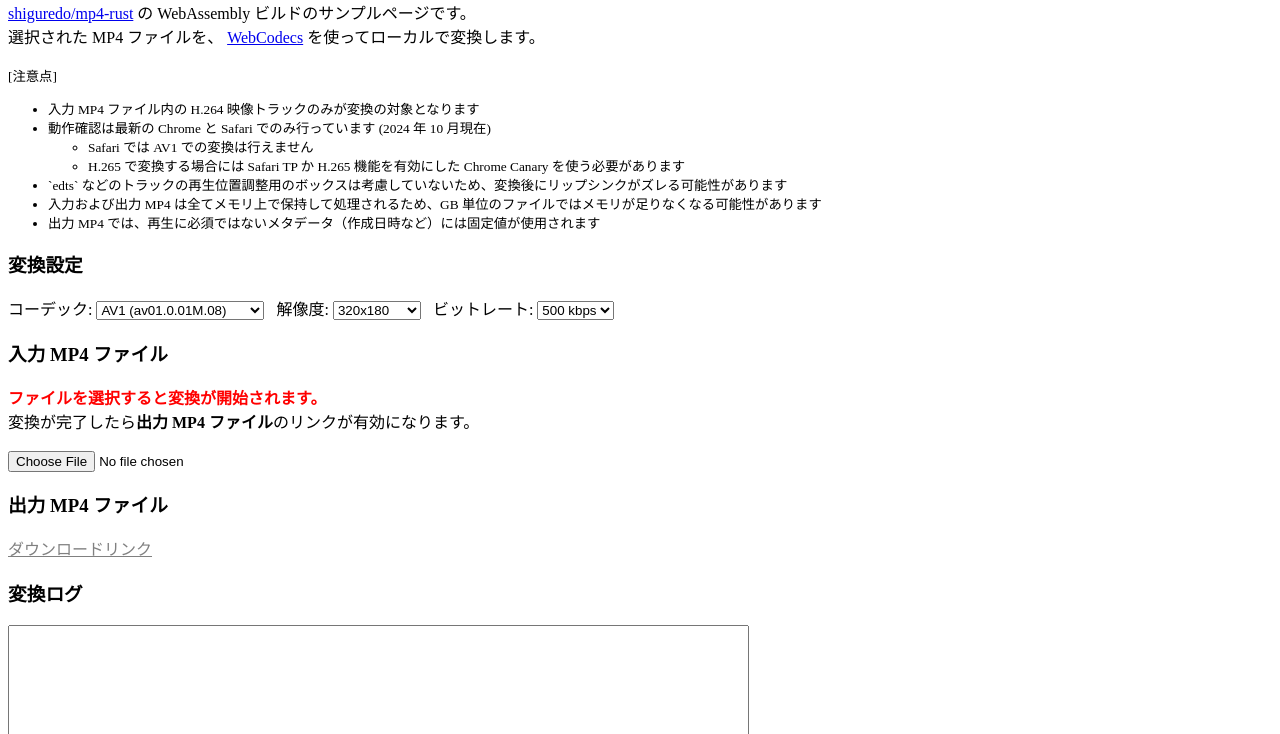
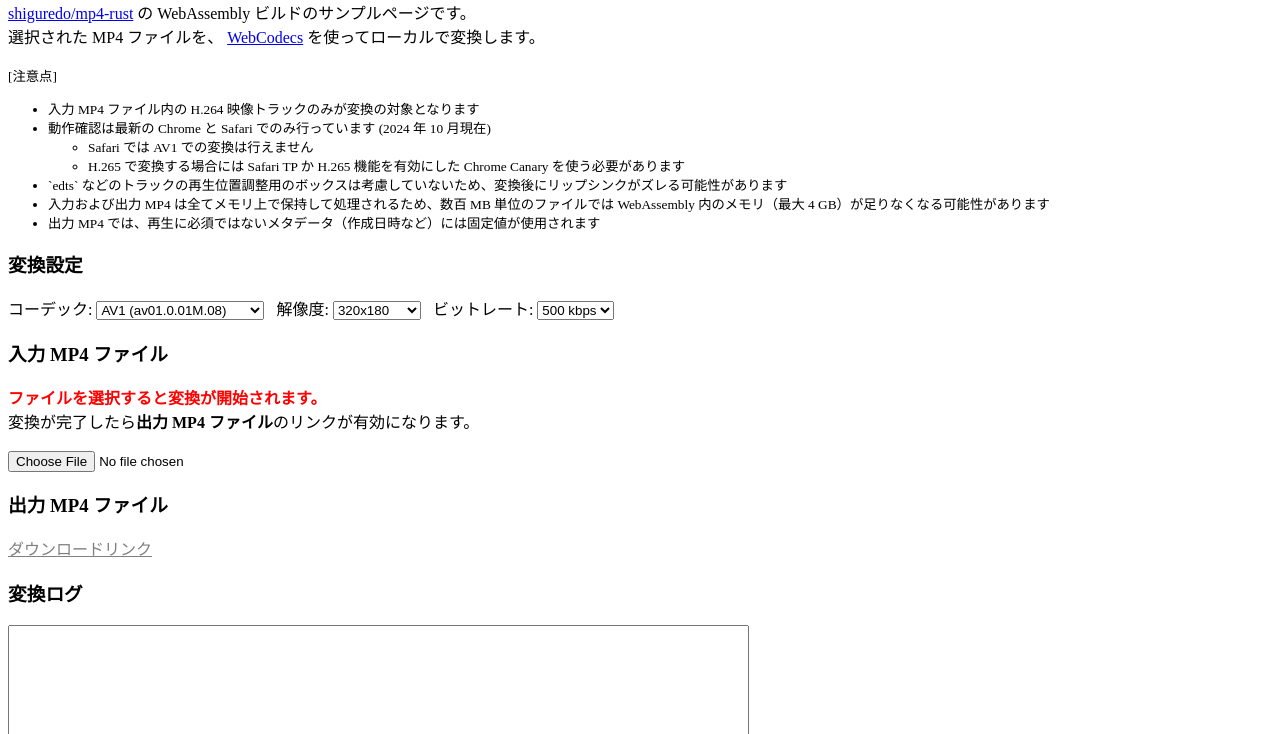
Before and after one commit to shiguredo/mp4-rust, a plain HTML site: page examples/transcode_wasm/index.html in a window 1280 px wide. Shown: the part 66-800 px from the top of the page. Drawn offline with Linux system fonts and the light colour scheme; no server answers.

Commit message:
注意事項を更新

```diff
--- a/examples/transcode_wasm/index.html
+++ b/examples/transcode_wasm/index.html
@@ -27,7 +27,7 @@
           <li>H.265 で変換する場合には Safari TP か H.265 機能を有効にした Chrome Canary を使う必要があります</li>
         </ul>
         <li>`edts` などのトラックの再生位置調整用のボックスは考慮していないため、変換後にリップシンクがズレる可能性があります</li>
-        <li>入力および出力 MP4 は全てメモリ上で保持して処理されるため、GB 単位のファイルではメモリが足りなくなる可能性があります</li>
+        <li>入力および出力 MP4 は全てメモリ上で保持して処理されるため、数百 MB 単位のファイルでは WebAssembly 内のメモリ（最大 4 GB）が足りなくなる可能性があります</li>
         <li>出力 MP4 では、再生に必須ではないメタデータ（作成日時など）には固定値が使用されます</li>
       </ul>
     </small>
```
